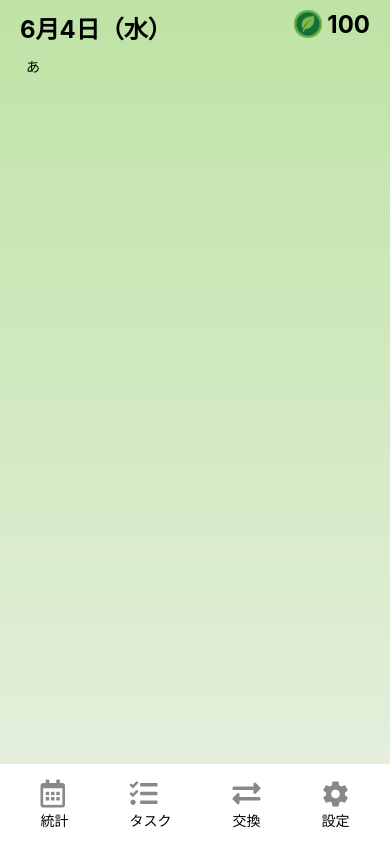
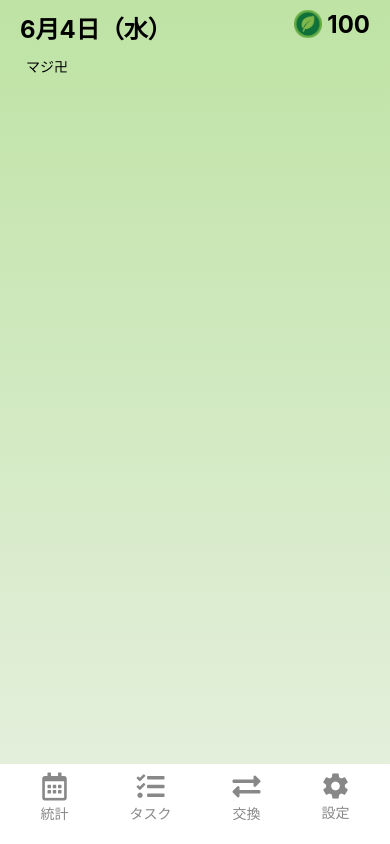
Before and after one commit to takajirou/ECoin, a React Native app in the folder frontend/: screen / in a window 390 px wide. Built offline with nearby package versions, Linux system fonts and the light colour scheme.

Commit message:
Footer変更/パッケージインストール

```diff
--- a/frontend/App.tsx
+++ b/frontend/App.tsx
@@ -4,7 +4,7 @@ import Layout from './components/Layout';
 export default function App() {
   return (
     <Layout>
-      <Text>あ</Text>
+      <Text>マジ卍</Text>
     </Layout>
   );
 }
--- a/frontend/components/Footer.tsx
+++ b/frontend/components/Footer.tsx
@@ -1,25 +1,24 @@
 import { View, StyleSheet, SafeAreaView,Text } from 'react-native';
-import { Image } from 'react-native';
 import { FontAwesome5, Ionicons } from '@expo/vector-icons';
 
 export default function(){
     return(
         <View style={styles.FooterWrap}>
-            <View>
+            <View style={styles.NavBtnWrap}>
                 <FontAwesome5 name="calendar-alt" size={28} color="#898888" />
-                <Text>統計</Text>
+                <Text style={styles.Text}>統計</Text>
             </View>
-            <View>
+            <View style={styles.NavBtnWrap}>
                 <FontAwesome5 name="tasks" size={28} color="#898888" />
-                <Text>タスク</Text>
+                <Text style={styles.Text}>タスク</Text>
             </View>
-            <View>
+            <View style={styles.NavBtnWrap}>
                 <FontAwesome5 name="exchange-alt" size={28} color="#898888" />
-                <Text>交換</Text>
+                <Text style={styles.Text}>交換</Text>
             </View>
-            <View>
+            <View style={styles.NavBtnWrap}>
                 <Ionicons name="settings-sharp" size={28} color="#898888" />
-                <Text>設定</Text>
+                <Text style={styles.Text}>設定</Text>
             </View>
         </View>
     )
@@ -33,10 +32,19 @@ const styles = StyleSheet.create({
         backgroundColor:"white",
         height:80,
         paddingHorizontal:10,
+        paddingBottom:15,
     },
     NavImages:{
         width:28,
         height:28,
         flexDirection:"row",
+    },
+    NavBtnWrap:{
+        flexDirection:"column",
+        justifyContent:"center",
+        alignItems:"center",
+    },
+    Text:{
+        color:"#898888",
     }
 })
--- a/frontend/package.json
+++ b/frontend/package.json
@@ -10,12 +10,18 @@
     "web": "expo start --web"
   },
   "dependencies": {
+    "@react-navigation/native": "^7.1.10",
+    "@react-navigation/native-stack": "^7.3.14",
     "expo": "~53.0.9",
     "expo-linear-gradient": "~14.1.4",
     "expo-module-scripts": "^4.1.7",
     "expo-status-bar": "~2.2.3",
     "react": "19.0.0",
     "react-native": "0.79.2",
+    "react-native-gesture-handler": "^2.25.0",
+    "react-native-reanimated": "^3.18.0",
+    "react-native-safe-area-context": "^5.4.1",
+    "react-native-screens": "^4.11.1",
     "react-native-vector-icons": "^10.2.0"
   },
   "devDependencies": {
```
Also changed, not shown: 2 other files (tests, documents, lock files or other folders).
